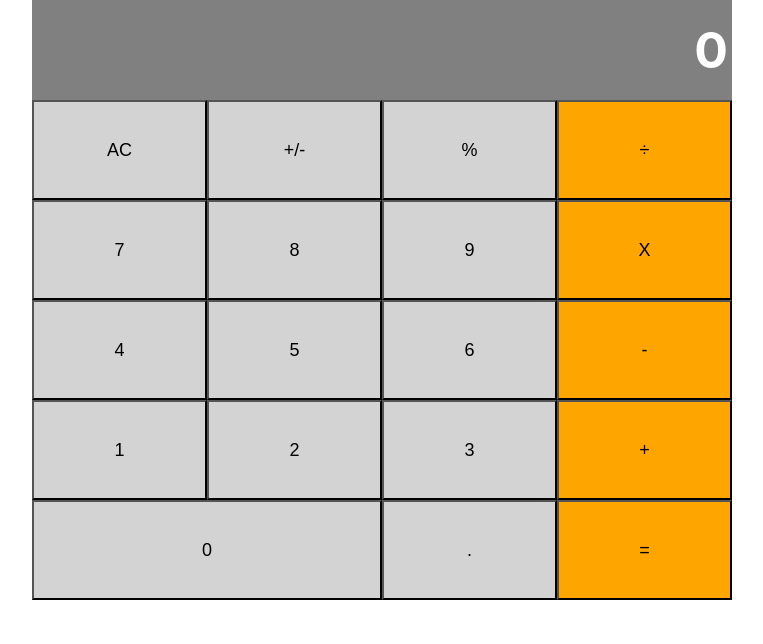
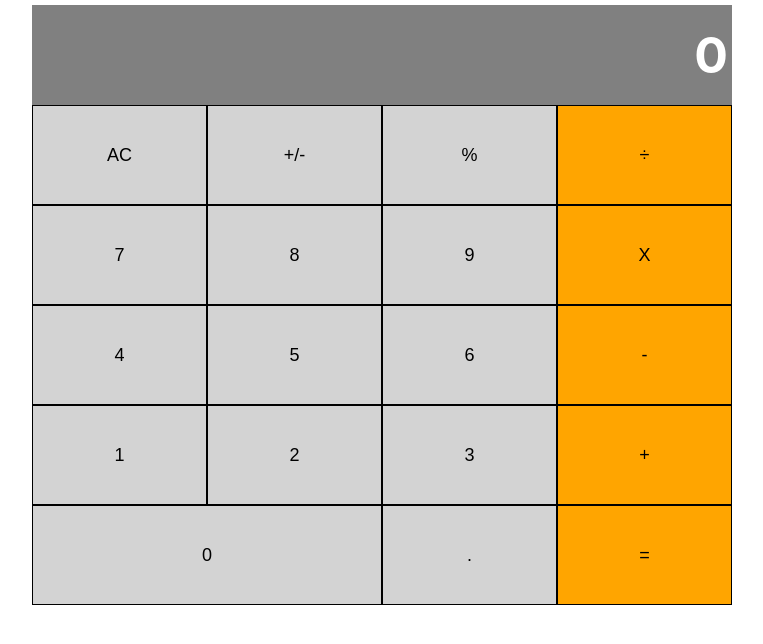
Before and after one commit to jstiven01/react-calculator, a React (Create React App) app: page / in a window 1280 px wide. Shown: the top 644 px of the page, without its empty margins (258-1021 px from the left). Built offline with nearby package versions, Linux system fonts and the light colour scheme.

Commit message:
Adding border to every button

```diff
--- a/src/index.css
+++ b/src/index.css
@@ -14,10 +14,11 @@ code {
 
 .app-calculator{
   width: 700px;
-  margin: auto;
+  margin: 5px auto;
   display: flex;
   flex-direction: column;
 }
+
 #display {
   background-color: gray;
   height: 100px;
@@ -41,6 +42,7 @@ code {
 button {
   width: 25%;
   font-size: 18px;
+  border: black solid 1px;
 }
 
 .color-button-gray {
```
